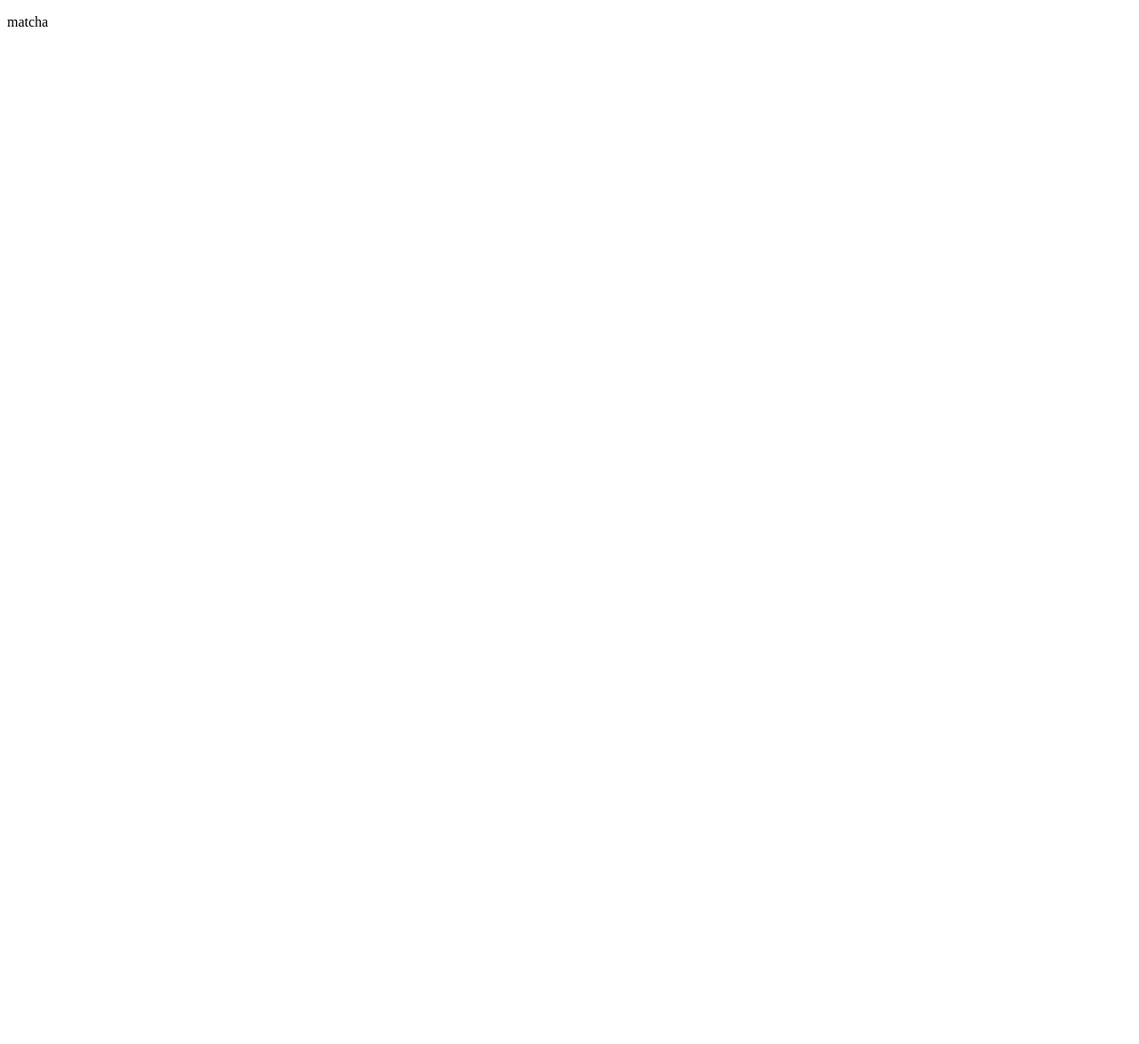
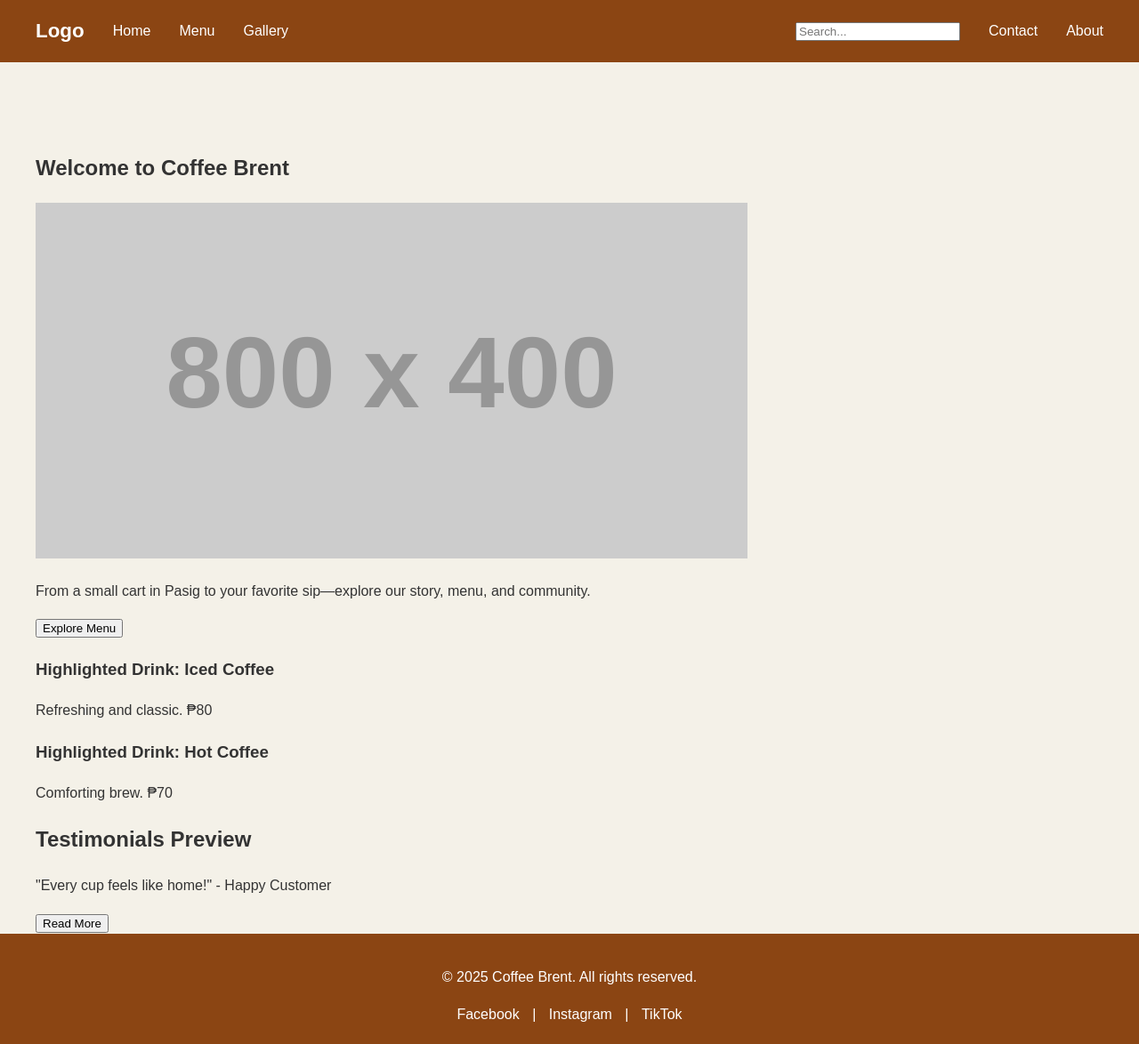
Before and after one commit to git-princess/CoffeeBrent-Repo, a plain HTML site: page index.html in a window 1280 px wide. Shown: the whole page at 89% size. Before the commit the page ends 800 px from the top, so only its background shows below. Drawn offline with Linux system fonts and the light colour scheme; placeholder pictures from the web are drawn by us.

Commit message:
Update index.html

```diff
--- a/index.html
+++ b/index.html
@@ -1,11 +1,63 @@
 <!DOCTYPE html>
 <html lang="en">
+
 <head>
-    <meta charset="UTF-8">
-    <meta name="viewport" content="width=device-width, initial-scale=1.0">
-    <title>Document</title>
+    <meta charset="UTF-8" />
+    <meta name="viewport" content="width=device-width, initial-scale=1" />
+    <title>Coffee Brent</title>
+    <link rel="stylesheet" href="css/styles.css" />
 </head>
+
 <body>
-    <p> matcha </p>
+    <header>
+        <div class="container">
+            <nav>
+                <div class="logo">Logo</div>
+                <div class="nav-left">
+                    <a href="#homepage" class="home">Home</a>
+                    <a href="#menu">Menu</a>
+                    <a href="#gallery">Gallery</a>
+                </div>
+                <div class="nav-right">
+                    <div class="search-bar"><input type="text" placeholder="Search..."></div>
+                    <a href="#contact">Contact</a>
+                    <a href="#about">About</a>
+                </div>
+            </nav>
+        </div>
+    </header>
+    <div id="homepage" class="page">
+        <div class="container">
+            <section class="hero">
+                <h1>Welcome to Coffee Brent</h1>
+                <img src="https://via.placeholder.com/800x400?text=Coffee+Cart" alt="Coffee Cart">
+                <p>From a small cart in Pasig to your favorite sip—explore our story, menu, and community.</p>
+                <button class="cta-button">Explore Menu</button>
+            </section>
+            <section class="highlights">
+                <div class="highlight">
+                    <h3>Highlighted Drink: Iced Coffee</h3>
+                    <p>Refreshing and classic. ₱80</p>
+                </div>
+                <div class="highlight">
+                    <h3>Highlighted Drink: Hot Coffee</h3>
+                    <p>Comforting brew. ₱70</p>
+                </div>
+            </section>
+            <section class="testimonials">
+                <h2>Testimonials Preview</h2>
+                <p>"Every cup feels like home!" - Happy Customer</p>
+                <button class="cta-button">Read More</button>
+            </section>
+        </div>
+    </div>
+    <footer>
+        <div class="container">
+            <p>&copy; 2025 Coffee Brent. All rights reserved.</p>
+            <a href="https://www.facebook.com/share/1Eet3nesjB/">Facebook</a> | <a href="coffee.brent">Instagram</a> |
+            <a href="coffeebrent.events">TikTok</a>
+        </div>
+    </footer>
 </body>
+
 </html>
```
